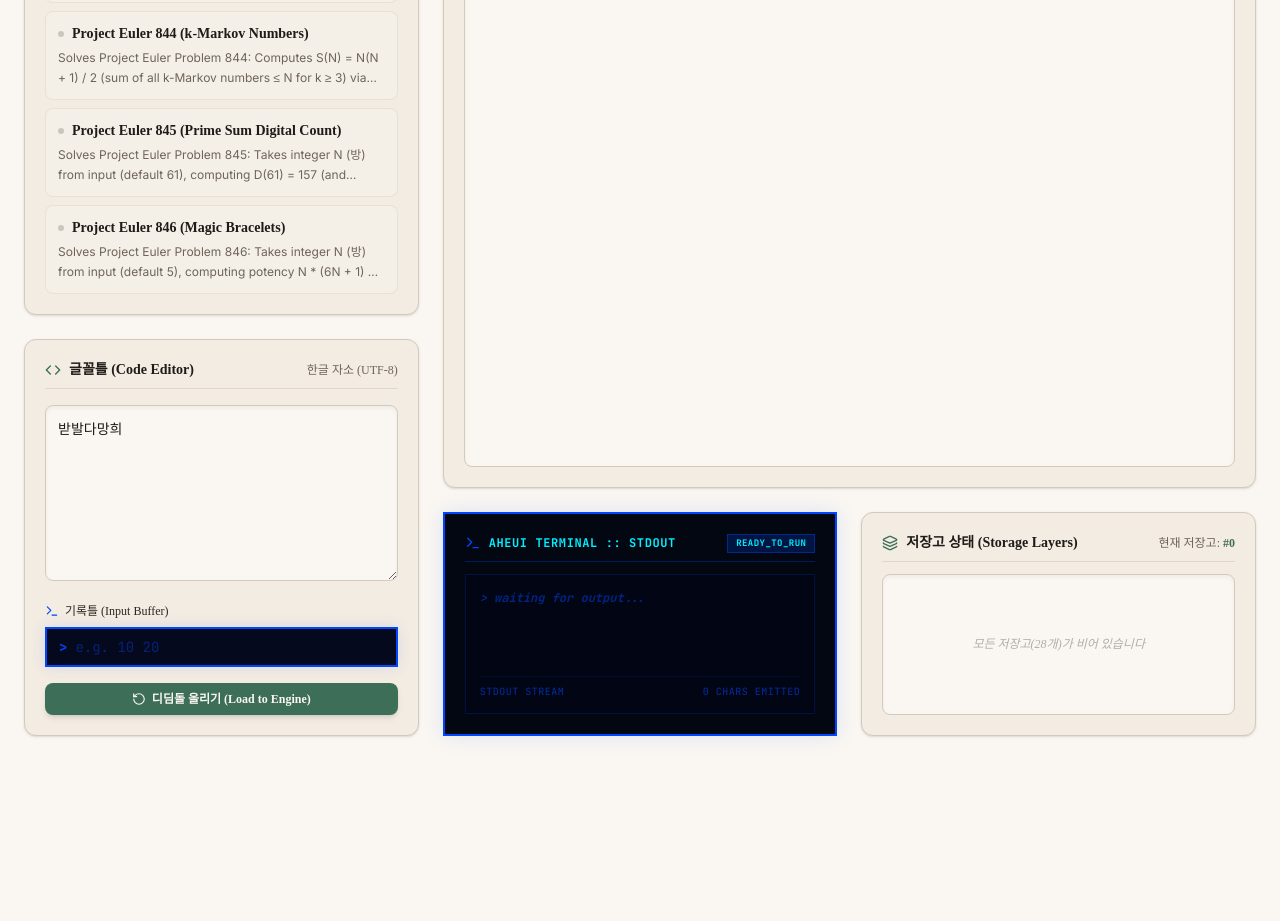
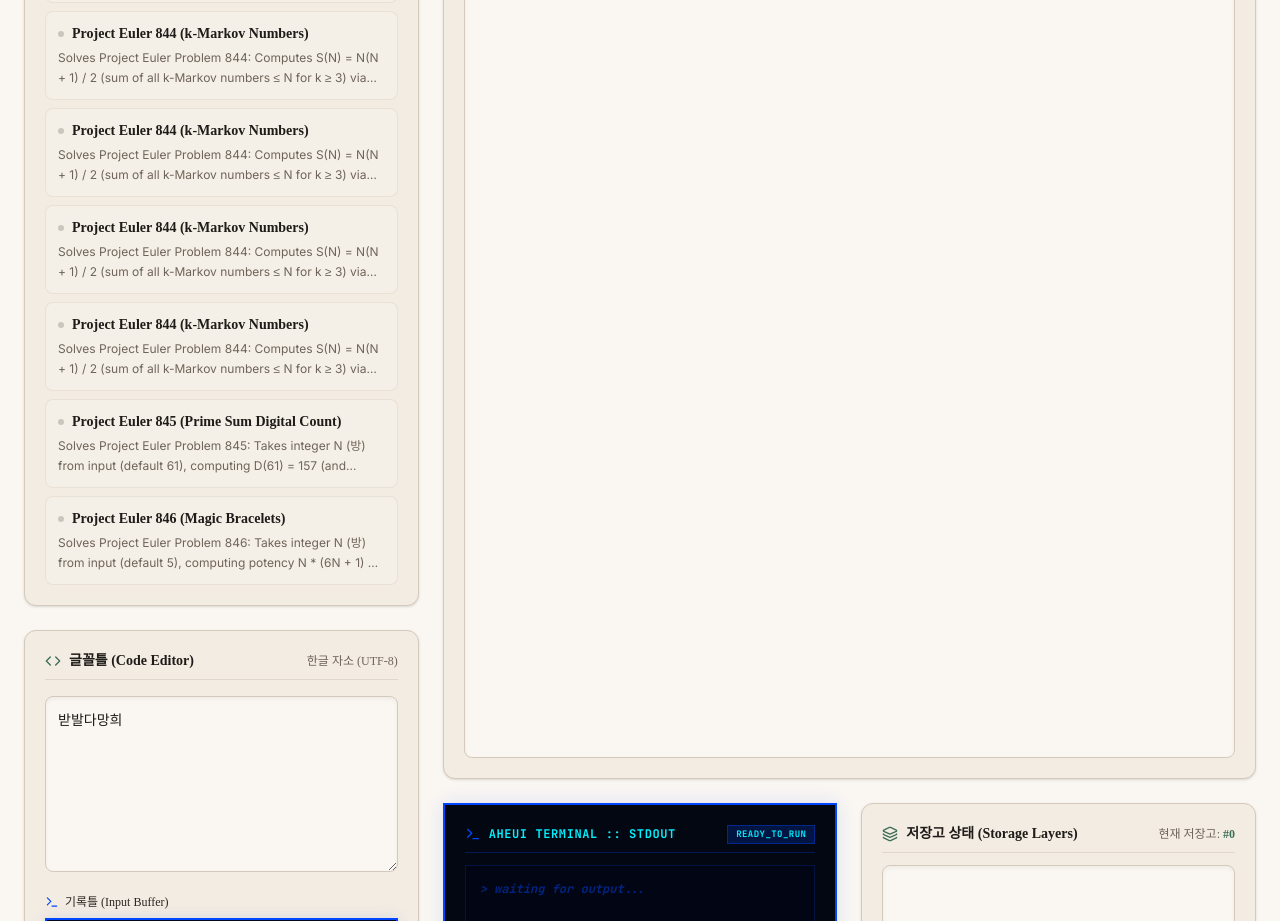
Before and after one commit to iannmiui-png/Aheuil-, a React (Vite) app: page / in a window 1280 px wide. Shown: the part 2680-3601 px from the top of the page. Before the commit the page ends 3440 px from the top, so only its background shows below. Built offline with nearby package versions, Linux system fonts and the light colour scheme.

Commit message:
restoring broken update

```diff
--- a/src/App.tsx
+++ b/src/App.tsx
@@ -174,6 +174,24 @@ const PRESETS = [
     name: "Project Euler 48 (Self Powers)",
     description: "Solves Project Euler Problem 48: The last 10 digits of 1^1 + 2^2 + ... + 1000^1000 (which is 9,110,846,700) using BigInt stack arithmetic.",
     code: "밞밞반반나다빠따따밞반다다밞반반나다빠따빠따밞반반나다따밞반반나다빠따따따밞밞따받다밞반반나다빠따따밦밞반반나다따밞반타다다밞반반나다빠따따다망희"
+  },
+  {
+    name: "Project Euler 844 (k-Markov Numbers)",
+    description: "Solves Project Euler Problem 844: Computes S(N) = N(N + 1) / 2 (sum of all k-Markov numbers ≤ N for k ≥ 3) via Aheui stack arithmetic. Takes integer N (방) from input (default 100, returning S(100) = 5050).",
+    code: "방빠박다따반나망희",
+    defaultInput: "100"
+  },
+  {
+    name: "Project Euler 844 (k-Markov Numbers)",
+    description: "Solves Project Euler Problem 844: Computes S(N) = N(N + 1) / 2 (sum of all k-Markov numbers ≤ N for k ≥ 3) via Aheui stack arithmetic. Takes integer N (방) from input (default 100, returning S(100) = 5050).",
+    code: "방빠박다따반나망희",
+    defaultInput: "100"
+  },
+  {
+    name: "Project Euler 844 (k-Markov Numbers)",
+    description: "Solves Project Euler Problem 844: Computes S(N) = N(N + 1) / 2 (sum of all k-Markov numbers ≤ N for k ≥ 3) via Aheui stack arithmetic. Takes integer N (방) from input (default 100, returning S(100) = 5050).",
+    code: "방빠박다따반나망희",
+    defaultInput: "100"
   },
   {
     name: "Project Euler 844 (k-Markov Numbers)",
```
